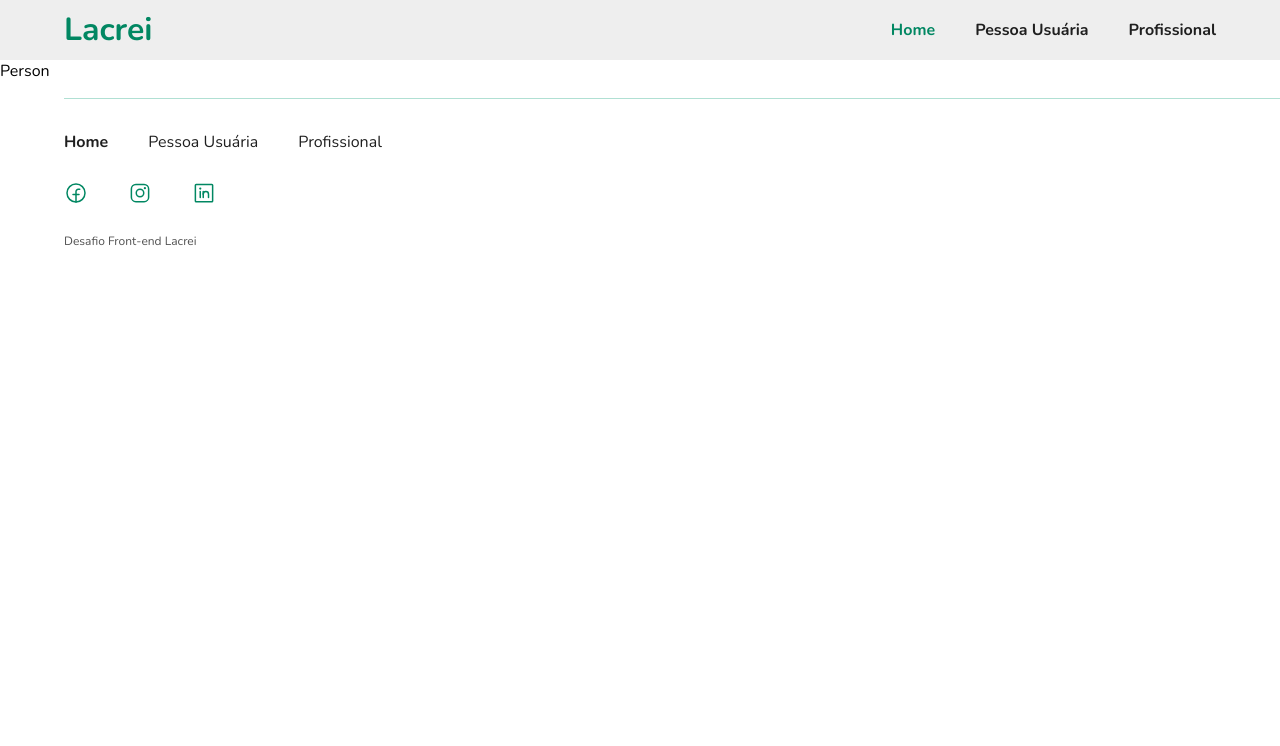
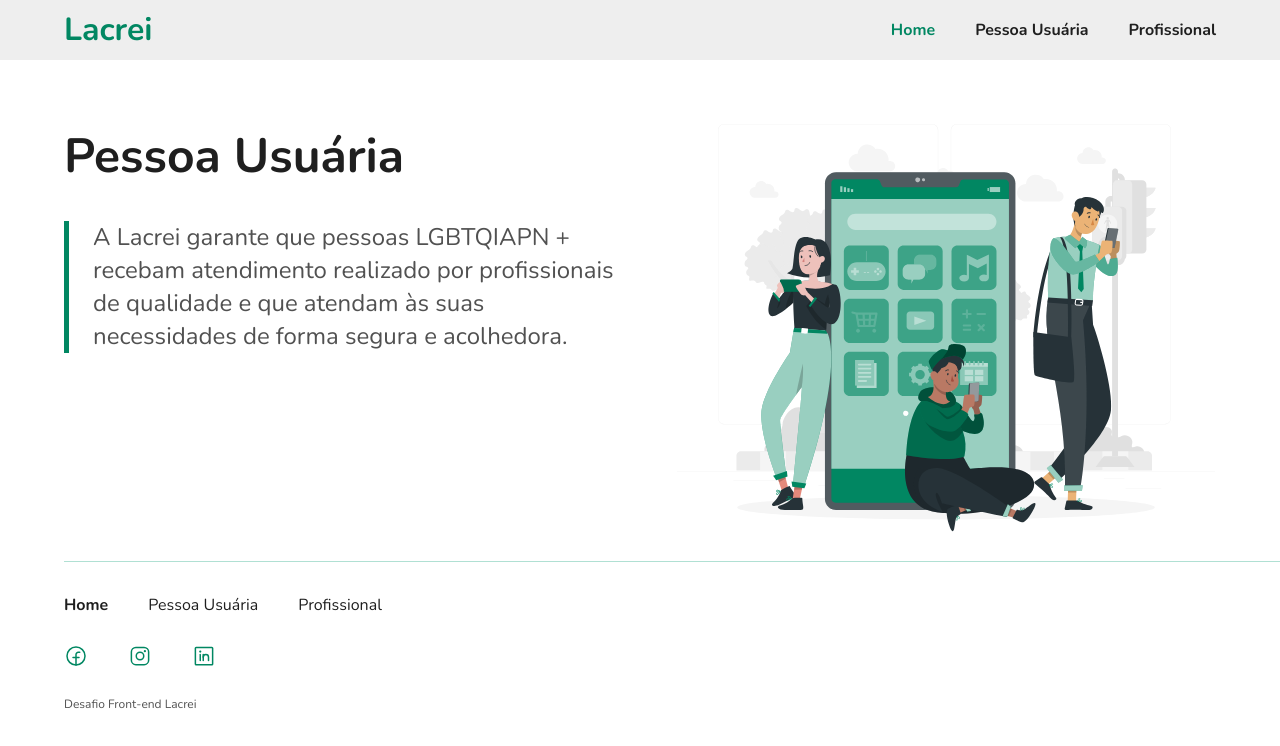
Before and after one commit to ribeirojer/Challenge-Lacrei, a React (Vite) app: page /pessoa in a window 1280 px wide. Shown: the top 746 px of the page. Built offline with nearby package versions, Linux system fonts and the light colour scheme.

Commit message:
edit person page

```diff
--- a/src/components/Content.tsx
+++ b/src/components/Content.tsx
@@ -1,18 +1,19 @@
 import styled from "styled-components";
 
-type Props = {};
+type Props = {
+  width: string;
+};
 
 const Wrapper = styled.p`
-  margin: 2rem 0 3rem 0;
   font-weight: 400;
   font-size: 24px;
   line-height: 33px;
-  width: 452px;
   color: #515151;
+  width: ${(props) => props.itemProp};
 `;
 
-const Content = ({ children }: any) => {
-  return <Wrapper>{children}</Wrapper>;
+const Content = ({ width, children }: any) => {
+  return <Wrapper itemProp={width}>{children}</Wrapper>;
 };
 
 export default Content;
--- a/src/pages/Home.tsx
+++ b/src/pages/Home.tsx
@@ -1,8 +1,9 @@
 import styled from "styled-components";
 import Button from "../components/Button";
-import imagem from "../assets/img1.svg"
 import Content from "../components/Content";
 import Title from "../components/Title";
+import imagem from "../assets/img1.svg"
+
 type Props = {};
 
 const Wrapper = styled.header`
@@ -22,8 +23,8 @@ const Home = (props: Props) => {
   return (
     <Wrapper>
       <div className="wrapper">
-        <Title className="title">Boas vindas a Lacrei Saúde</Title>
-        <Content>Uma plataforma segura e acolhedora para comunidade LGBTQIAPN+</Content>
+        <Title>Boas vindas a Lacrei Saúde</Title>
+        <Content width={"403px"}>Uma plataforma segura e acolhedora para comunidade LGBTQIAPN+</Content>
         <div>
           <Button color={"#ffffff"} theme={"#018762"} text={"Pessoa Usuária"} />
           <Button color={"#018762"} theme={"#ffffff"} text={"Profissional"} />
--- a/src/pages/Person.tsx
+++ b/src/pages/Person.tsx
@@ -1,11 +1,46 @@
-import React from 'react'
+import styled from "styled-components";
+import Content from "../components/Content";
+import Title from "../components/Title";
+import imagem from "../assets/img2.svg";
 
-type Props = {}
+type Props = {};
+
+const Wrapper = styled.header`
+  display: flex;
+  justify-content: space-between;
+  padding: 4rem 4rem 0 4rem;
+  .wrapper {
+    width: 550px;
+  }
+  .wrapper div {
+    display: flex;
+    margin-top: 2rem;
+    gap: 24px;
+  }
+  .line {
+    width: 5px;
+    height: 132px;
+    background: #018762;
+  }
+`;
 
 const Person = (props: Props) => {
   return (
-    <div>Person</div>
-  )
-}
+    <Wrapper>
+      <div className="wrapper">
+        <Title>Pessoa Usuária</Title>
+        <div>
+          <span className="line"></span>
+          <Content width={"521px"}>
+            A Lacrei garante que pessoas LGBTQIAPN + recebam atendimento
+            realizado por profissionais de qualidade e que atendam às suas
+            necessidades de forma segura e acolhedora.
+          </Content>
+        </div>
+      </div>
+      <img src={imagem} alt="" />
+    </Wrapper>
+  );
+};
 
 export default Person;
```
Also changed, not shown: src/components/Button.tsx (+6 -10 lines).
